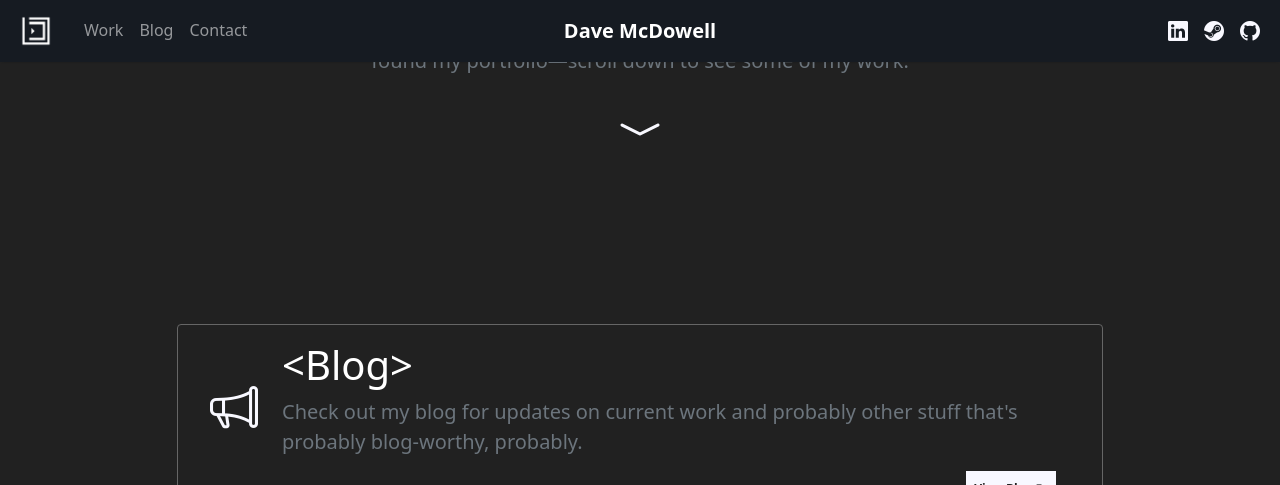
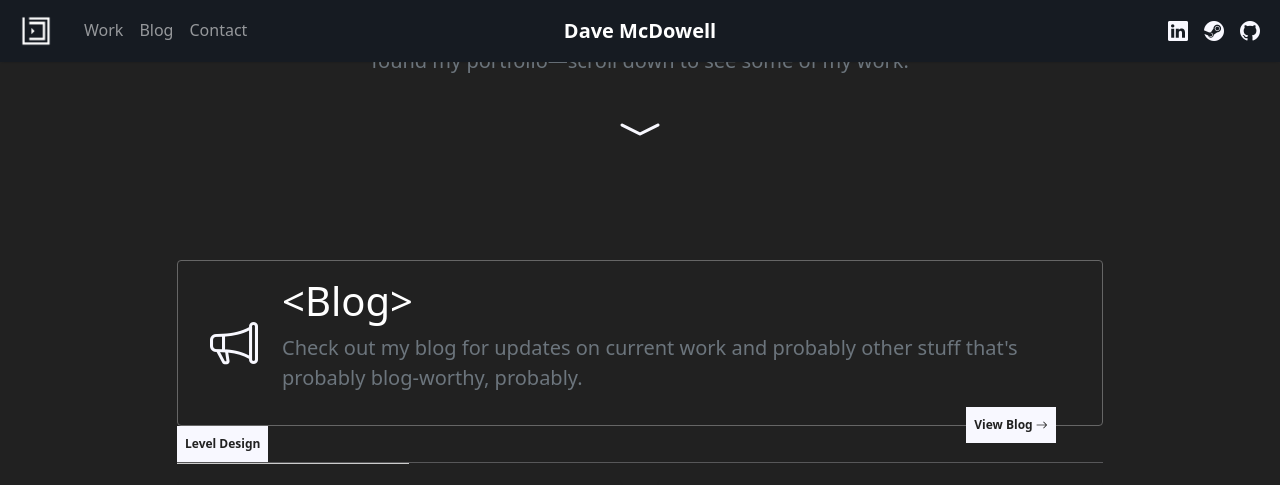
Before and after one commit to davemcdowell/portfolio, a Jekyll site: the page built from index.html, in a window 1280 px wide and 1400 px high, scrolled down 689 px. Shown: the top 485 px of the window. Built offline with Jekyll 4.4.1, drawn with Linux system fonts in a browser that asks for light colours; nearby versions of some CDN libraries; grey boxes are pictures that could not be loaded.

Commit message:
css edits

```diff
--- a/_includes/callout.html
+++ b/_includes/callout.html
@@ -6,7 +6,7 @@
         <div class="flex-grow-1 ms-4">
             <h3 class="display-6">{{ include.title }}</h3>
             <p class="lead text-muted">{{ include.content }}</p>
-            <a class="callout-btn hvr-icon-forward" href="{{ include.link }}">{{ include.link_label }} <i class="bi bi-arrow-right hvr-icon"></i></a>
+            <a class="callout-btn" href="{{ include.link }}">{{ include.link_label }} <i class="bi bi-arrow-right"></i></a>
         </div>
     </div>
 </section>
--- a/assets/moxxi.css
+++ b/assets/moxxi.css
@@ -212,7 +212,7 @@ hr {
 /* callout */
 .callout {
   max-width: 950px;
-  margin: 4rem auto;
+  margin: 0 auto;
   color: var(--lighter-type-color);
   border: 1px solid var(--card-border-hover-color);
   transition: all 0.35s ease-in-out;
```
